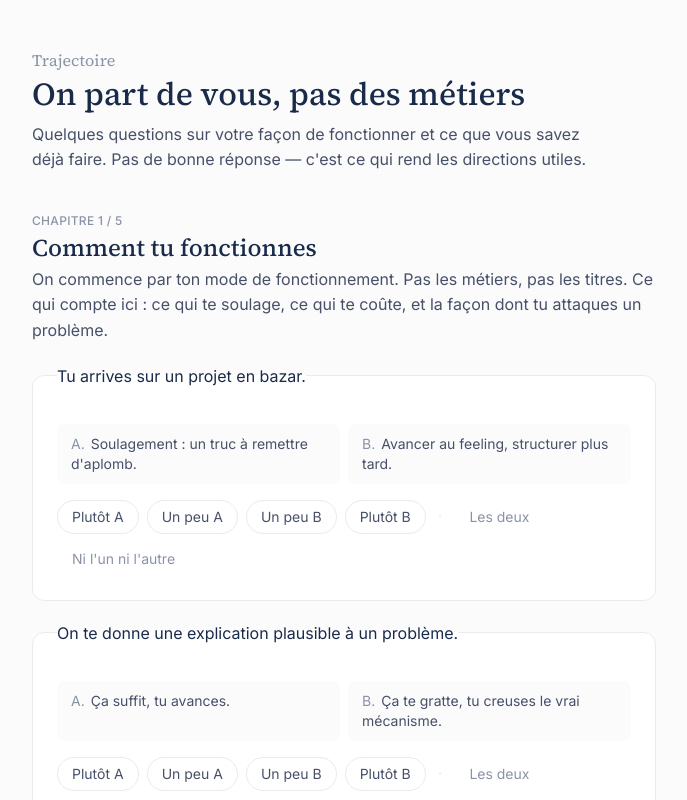
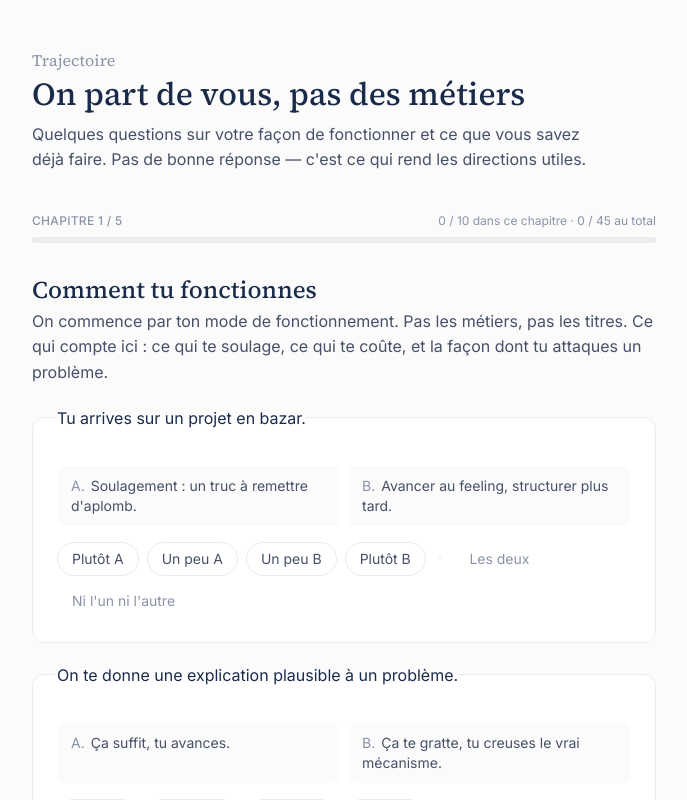
Before and after one commit to theWQLker/TRAjectoire-app, a Next.js app: page /quiz in a window 1280 px wide. Shown: the top 800 px of the page, without its empty margins (296-983 px from the left). Built offline with nearby package versions, Linux system fonts and the light colour scheme.

Commit message:
Created slider format

```diff
--- a/scripts/leap-graph-query.ts
+++ b/scripts/leap-graph-query.ts
@@ -25,7 +25,7 @@ const INVENTORY: Inventory = {
   riasec: ["E"], // Enterprising
   clusterScores: { paie: 3, relation_client: 1 },
   riasecScores: { E: 2 },
-  constraints: { departement: "75" },
+  constraints: { departement: "75", departements: ["75"] },
 };
 
 const INVENTORY_LABELS: Record<string, string> = {
--- a/scripts/live-gate-report.ts
+++ b/scripts/live-gate-report.ts
@@ -18,7 +18,7 @@ const INVENTORY: Inventory = {
   riasec: ["E", "C", "S"],
   clusterScores: { paie: 3, relation_client: 1 },
   riasecScores: { C: 3, E: 2, S: 1 },
-  constraints: { departement: "75" },
+  constraints: { departement: "75", departements: ["75"] },
 };
 
 // "Home" métiers = the obvious paie/RH + client/usager domains the inventory
--- a/scripts/tune-ranking.ts
+++ b/scripts/tune-ranking.ts
@@ -28,7 +28,7 @@ const INVENTORY: Inventory = {
   riasec: ["E", "C", "S"],
   clusterScores: { paie: 3, relation_client: 1 },
   riasecScores: { C: 3, E: 2, S: 1 },
-  constraints: { departement: "75" },
+  constraints: { departement: "75", departements: ["75"] },
 };
 
 const LABELS: Record<string, string> = {
--- a/scripts/verify-honesty-layer.ts
+++ b/scripts/verify-honesty-layer.ts
@@ -17,7 +17,7 @@ const INVENTORY: Inventory = {
   riasec: ["E", "C", "S"],
   clusterScores: { paie: 3, relation_client: 1 },
   riasecScores: { C: 3, E: 2, S: 1 },
-  constraints: { departement: "75" },
+  constraints: { departement: "75", departements: ["75"] },
 };
 
 let failed = 0;
--- a/src/app/quiz/QuizFlow.tsx
+++ b/src/app/quiz/QuizFlow.tsx
@@ -5,7 +5,6 @@ import { ArrowRight } from "lucide-react";
 import {
   CATEGORIES,
   LEAN_OPTIONS,
-  type Category,
   type Scene,
   type QuickPick,
   type Lean,
@@ -107,20 +106,39 @@ function QuickPickBlock({
 }: {
   qp: QuickPick;
   value: string | undefined;
-  onPick: (optId: string) => void;
+  // For single-select: the chosen option id. For multi: comma-joined ids.
+  onPick: (value: string) => void;
 }) {
+  // Multi stores ids comma-joined; parse to a set for toggling + highlighting.
+  const selectedIds = new Set(
+    qp.multi ? (value ? value.split(",").filter(Boolean) : []) : value ? [value] : [],
+  );
+
+  const toggle = (optId: string) => {
+    if (!qp.multi) {
+      onPick(optId);
+      return;
+    }
+    const next = new Set(selectedIds);
+    if (next.has(optId)) next.delete(optId);
+    else next.add(optId);
+    // preserve config order so the primary département = first option chosen by order
+    const ordered = qp.options.filter((o) => next.has(o.id)).map((o) => o.id);
+    onPick(ordered.join(","));
+  };
+
   return (
     <fieldset className="rounded-card border border-border bg-surface p-6">
       <legend className="float-none px-0 text-base text-navy">{qp.prompt}</legend>
       {qp.help && <p className="mt-1 text-xs text-muted">{qp.help}</p>}
       <div className="mt-4 flex flex-wrap gap-2">
         {qp.options.map((opt) => {
-          const isOn = value === opt.id;
+          const isOn = selectedIds.has(opt.id);
           return (
             <button
               key={opt.id}
               type="button"
-              onClick={() => onPick(opt.id)}
+              onClick={() => toggle(opt.id)}
               aria-pressed={isOn}
               className={[
                 "rounded-lg border px-3.5 py-1.5 text-sm transition-colors",
@@ -134,38 +152,100 @@ function QuickPickBlock({
           );
         })}
       </div>
+      {qp.multi && (
+        <p className="mt-3 text-xs text-muted">
+          Plusieurs choix possibles.
+          {selectedIds.size > 0 && ` ${selectedIds.size} sélectionné${selectedIds.size > 1 ? "s" : ""}.`}
+        </p>
+      )}
     </fieldset>
   );
 }
 
-function CategoryBlock({
-  category,
-  index,
-  total,
-  answers,
-  setValue,
-}: {
-  category: Category;
-  index: number;
-  total: number;
-  answers: Answers;
-  setValue: (id: string, value: string) => void;
-}) {
+// Total answerable units across the whole quiz — for the overall progress line.
+const TOTAL_UNITS = CATEGORIES.reduce(
+  (n, c) => n + c.scenes.length + c.quickPicks.length,
+  0,
+);
+
+export function QuizFlow() {
+  const [answers, setAnswers] = useState<Answers>({});
+  // The slide unit is the CHAPTER (5 slides total). One chapter on screen at a
+  // time — all its scenes + quick-picks together — and the user slides between
+  // chapters. No per-question stepping; no endless full-quiz scroll.
+  const [chapter, setChapter] = useState(0);
+
+  function setValue(id: string, value: string) {
+    setAnswers((prev) => ({ ...prev, [id]: value }));
+  }
+
+  const total = CATEGORIES.length;
+  const category = CATEGORIES[chapter];
+  const isLastChapter = chapter === total - 1;
+  const atVeryStart = chapter === 0;
+
+  // Chapter 1 is the required minimum (gating): every Chapter-1 scene answered
+  // before the user may finish. Later chapters stay optional → partial results.
+  const firstChapter = CATEGORIES[0];
+  const firstComplete = firstChapter.scenes.every((s) => answers[s.id]);
+
+  // How many of THIS chapter's units are answered (a small per-chapter cue).
+  const chapterUnits = category.scenes.length + category.quickPicks.length;
+  const chapterAnswered =
+    category.scenes.filter((s) => answers[s.id]).length +
+    category.quickPicks.filter((q) => answers[q.id]).length;
+
+  // Overall progress across the whole quiz.
+  const answeredCount = Object.keys(answers).filter((k) => answers[k]).length;
+  const pct = Math.round((answeredCount / TOTAL_UNITS) * 100);
+
+  function goNext() {
+    if (!isLastChapter) {
+      setChapter((c) => c + 1);
+      window.scrollTo({ top: 0, behavior: "smooth" });
+    }
+  }
+  function goPrev() {
+    if (chapter > 0) {
+      setChapter((c) => c - 1);
+      window.scrollTo({ top: 0, behavior: "smooth" });
+    }
+  }
+
   return (
-    <section className="space-y-5">
+    <form action={submitQuiz} className="space-y-8">
+      {/* Progress: chapter position + a measured overall bar (not endless). */}
+      <div className="space-y-2">
+        <div className="flex items-baseline justify-between text-xs text-muted">
+          <span className="font-medium uppercase tracking-wide">
+            Chapitre {chapter + 1} / {total}
+          </span>
+          <span>
+            {chapterAnswered} / {chapterUnits} dans ce chapitre ·{" "}
+            {answeredCount} / {TOTAL_UNITS} au total
+          </span>
+        </div>
+        <div className="h-1.5 overflow-hidden rounded-full bg-border">
+          <div
+            className="h-full rounded-full bg-blue transition-all duration-300"
+            style={{ width: `${pct}%` }}
+          />
+        </div>
+      </div>
+
+      {/* One chapter on screen: its intro + all its scenes and quick-picks. */}
+      <section key={category.id} className="space-y-5">
         <div className="space-y-1">
-        <p className="text-xs font-medium uppercase tracking-wide text-muted">
-          Chapitre {index + 1} / {total}
-        </p>
           <h2 className="font-serif text-2xl text-navy">{category.title}</h2>
           <p className="max-w-2xl text-text">{category.intro}</p>
           {category.financialOnly && (
             <p className="text-xs italic text-muted">
-            Réponses capturées pour le modèle financier (Phase 2). N&apos;influence
-            pas tes résultats aujourd&apos;hui.
+              Réponses capturées pour le modèle financier (Phase 2).
+              N&apos;influence pas tes résultats aujourd&apos;hui.
             </p>
           )}
         </div>
+
         {category.scenes.map((scene) => (
           <SceneBlock
             key={scene.id}
@@ -179,78 +259,27 @@ function CategoryBlock({
             key={qp.id}
             qp={qp}
             value={answers[qp.id]}
-          onPick={(optId) => setValue(qp.id, optId)}
+            onPick={(val) => setValue(qp.id, val)}
           />
         ))}
       </section>
-  );
-}
-
-export function QuizFlow() {
-  const [answers, setAnswers] = useState<Answers>({});
-  // How many categories are revealed. Category 1 always shown; "continue"
-  // reveals the next; the user can submit at any revealed point (gating).
-  const [revealed, setRevealed] = useState(1);
-
-  function setValue(id: string, value: string) {
-    setAnswers((prev) => ({ ...prev, [id]: value }));
-  }
-
-  const total = CATEGORIES.length;
-  const visible = CATEGORIES.slice(0, revealed);
-  const firstCategory = CATEGORIES[0];
-  // Category 1 is the required minimum: every scene answered before we let the
-  // user move on or submit (gating still produces a partial inventory after).
-  const firstComplete = firstCategory.scenes.every((s) => answers[s.id]);
-  const hasMore = revealed < total;
-
-  const reveal = () => setRevealed((n) => Math.min(n + 1, total));
-
-  return (
-    <form action={submitQuiz} className="space-y-12">
-      {visible.map((category, i) => (
-        <CategoryBlock
-          key={category.id}
-          category={category}
-          index={i}
-          total={total}
-          answers={answers}
-          setValue={setValue}
-        />
-      ))}
 
       <input type="hidden" name="answers" value={JSON.stringify(answers)} />
 
+      {/* Navigation — by CHAPTER. Back/Continue move whole chapters; the last
+          chapter submits. Early finish stays a quiet link (gating preserved). */}
       <div className="space-y-4 border-t border-border pt-6">
-        {hasMore ? (
-          // Mid-quiz: advancing is the default. "Continuer" is the primary
-          // action; finishing early is a quiet link (gating preserved, but not
-          // invited — so the quiz reads as 5 chapters, not 5 questions).
-          <>
+        <div className="flex flex-wrap items-center gap-3">
           <button
             type="button"
-              disabled={!firstComplete}
-              onClick={reveal}
-              className="inline-flex items-center gap-2 rounded-card bg-blue px-5 py-2.5 text-sm font-medium text-white transition-colors hover:bg-[#1d4ed8] disabled:opacity-40"
+            onClick={goPrev}
+            disabled={atVeryStart}
+            className="rounded-card border border-border px-4 py-2.5 text-sm text-navy transition-colors hover:border-blue/40 disabled:opacity-30"
           >
-              Continuer — chapitre {revealed + 1} / {total}
-              <ArrowRight size={16} strokeWidth={1.5} />
+            Retour
           </button>
-            {firstComplete && (
-              <p className="text-xs text-muted">
-                Vous pouvez aussi{" "}
-                <button
-                  type="submit"
-                  className="text-blue hover:underline"
-                >
-                  voir vos résultats maintenant
-                </button>{" "}
-                — ils s&apos;adaptent à ce que vous avez déjà rempli.
-              </p>
-            )}
-          </>
-        ) : (
-          // Last chapter: submitting is the primary action.
+
+          {isLastChapter ? (
             <button
               type="submit"
               disabled={!firstComplete}
@@ -259,6 +288,29 @@ export function QuizFlow() {
               Voir mes directions
               <ArrowRight size={16} strokeWidth={1.5} />
             </button>
+          ) : (
+            <button
+              type="button"
+              onClick={goNext}
+              disabled={!firstComplete}
+              className="inline-flex items-center gap-2 rounded-card bg-blue px-5 py-2.5 text-sm font-medium text-white transition-colors hover:bg-[#1d4ed8] disabled:opacity-40"
+            >
+              Chapitre suivant — {chapter + 2} / {total}
+              <ArrowRight size={16} strokeWidth={1.5} />
+            </button>
+          )}
+        </div>
+
+        {/* Early finish — quiet, only once Chapter 1 is complete and there's
+            more left (gating preserved, never the loud default). */}
+        {firstComplete && !isLastChapter && (
+          <p className="text-xs text-muted">
+            Vous pouvez aussi{" "}
+            <button type="submit" className="text-blue hover:underline">
+              voir vos résultats maintenant
+            </button>{" "}
+            — ils s&apos;adaptent à ce que vous avez déjà rempli.
+          </p>
         )}
       </div>
     </form>
--- a/src/lib/engine/results.ts
+++ b/src/lib/engine/results.ts
@@ -61,7 +61,7 @@ export const P2_INVENTORY: Inventory = {
   riasec: ["E"],
   clusterScores: { paie: 3, relation_client: 1 },
   riasecScores: { E: 2, C: 3, S: 1 },
-  constraints: { departement: "75" },
+  constraints: { departement: "75", departements: ["75"] },
 };
 
 export const INVENTORY_LABELS: Record<string, string> = {
@@ -81,7 +81,8 @@ export async function buildResults(inventory: Inventory): Promise<Results> {
   const withMarket = await checkMarketAll(
     offers,
     proposed,
-    inventory.constraints.departement,
+    // every selected département (falls back to the primary for older inventories)
+    inventory.constraints.departements ?? [inventory.constraints.departement],
   );
 
   // Surfacing gate: dead-end exploratory bridges (low coverage, leap, no market)
--- a/src/lib/quiz/build-inventory.ts
+++ b/src/lib/quiz/build-inventory.ts
@@ -64,7 +64,10 @@ export function buildInventory(answers: Answers): Inventory {
   const clusterScores = new Map<string, number>();
   const riasecScores = new Map<RiasecCode, number>();
   const tensions: Record<string, string> = {};
-  const constraints: Inventory["constraints"] = { departement: "75" };
+  const constraints: Inventory["constraints"] = {
+    departement: "75",
+    departements: ["75"],
+  };
   const financial: NonNullable<Inventory["financial_inputs"]> = {};
 
   for (const category of CATEGORIES) {
@@ -148,26 +151,42 @@ function applySceneSignals(
   }
 }
 
-/** Land a quick-pick's selected value on constraints or financial_inputs. */
+/**
+ * Land a quick-pick's selected value(s) on constraints or financial_inputs.
+ * `selected` is one option id, or — for a multi quick-pick — several option ids
+ * comma-joined by the UI. Multi only changes behaviour for the département field
+ * (the one multi-select today), which fills the `departements` list.
+ */
 function applyQuickPick(
   qp: QuickPick,
-  selectedOptionId: string | undefined,
+  selected: string | undefined,
   constraints: Inventory["constraints"],
   financial: NonNullable<Inventory["financial_inputs"]>,
 ): void {
-  if (!selectedOptionId) return;
-  const opt = qp.options.find((o) => o.id === selectedOptionId);
-  if (!opt) return;
+  if (!selected) return;
+
+  // Resolve selected option id(s) → their stored values, preserving order.
+  const ids = qp.multi ? selected.split(",").map((s) => s.trim()).filter(Boolean) : [selected];
+  const values = ids
+    .map((id) => qp.options.find((o) => o.id === id)?.value)
+    .filter((v): v is string => Boolean(v));
+  if (values.length === 0) return;
 
   switch (qp.target.kind) {
     case "constraint":
-      constraints[qp.target.field] = opt.value;
+      if (qp.target.field === "departement") {
+        // Multi-select département: store the full list + a primary (first).
+        constraints.departements = values;
+        constraints.departement = values[0];
+      } else {
+        constraints[qp.target.field] = values[0];
+      }
       break;
     case "tension":
-      (constraints.tensions ??= {})[qp.target.key] = opt.value;
+      (constraints.tensions ??= {})[qp.target.key] = values[0];
       break;
     case "financial":
-      (financial as Record<string, string>)[qp.target.field] = opt.value;
+      (financial as Record<string, string>)[qp.target.field] = values[0];
       break;
   }
 }
```
Also changed, not shown: config/quiz.ts (+9 -3 lines), scripts/verify-quiz-flow.ts (+6 -2 lines), src/app/results/page.tsx (+13 -3 lines), src/lib/engine/inventory.ts (+11 -0 lines), src/lib/engine/market-reality.ts (+16 -5 lines). Lines whose indentation alone changed are shown as unchanged.
